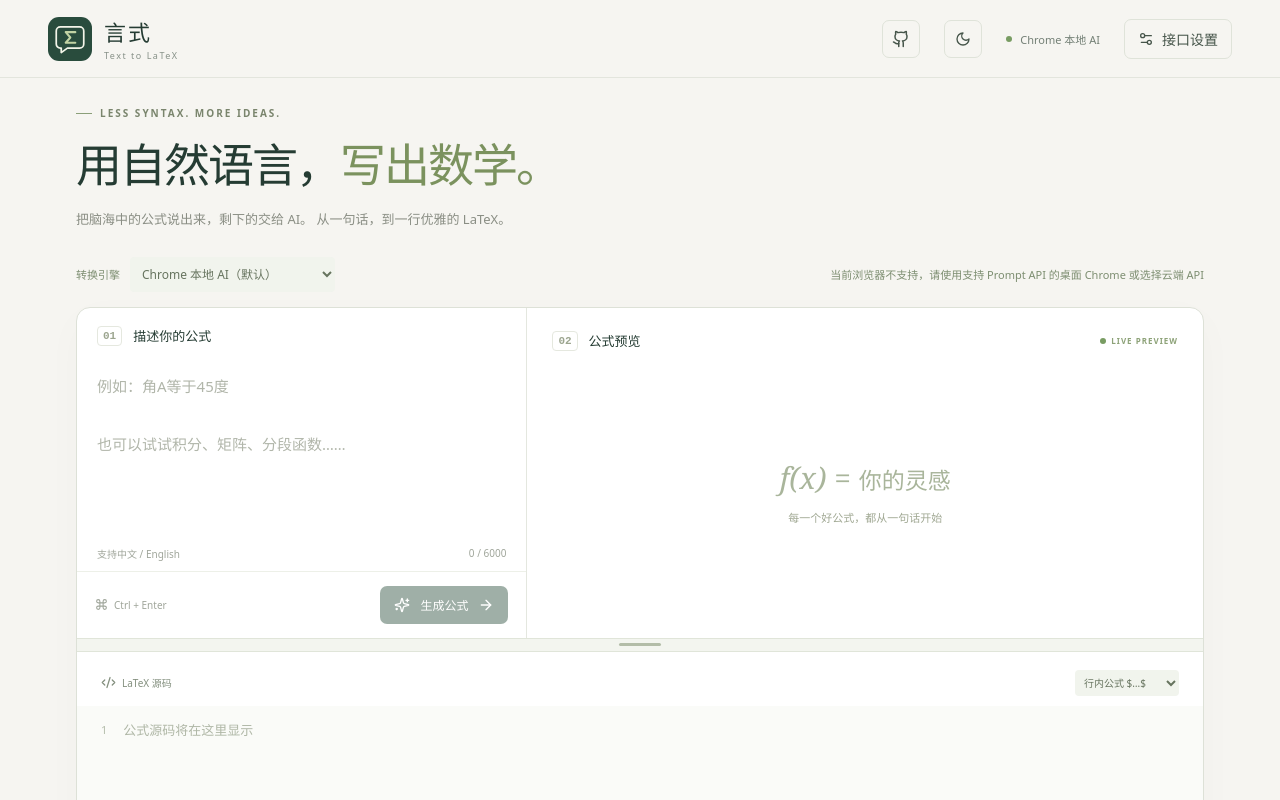
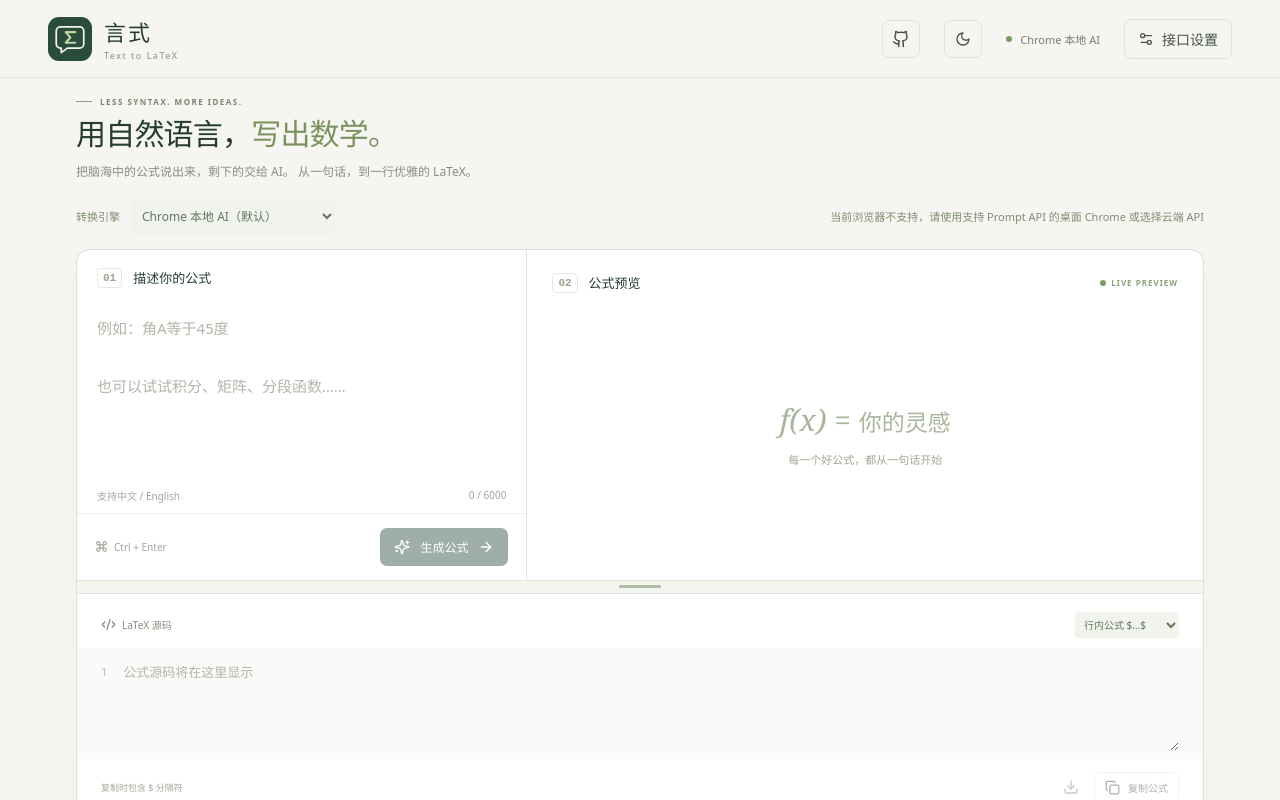
Before and after one commit to charley008/txt2latex, a React (Vite) app: page / in a window 1280 px wide. Shown: the top 800 px of the page. Built offline with nearby package versions, Linux system fonts and the light colour scheme.

Commit message:
Compact hero typography to prioritize formula workspace

```diff
--- a/src/style.css
+++ b/src/style.css
@@ -95,3 +95,7 @@
 [data-theme="dark"] .outline,[data-theme="dark"] select,[data-theme="dark"] .example-grid button,[data-theme="dark"] .history-items button{color:#e9eee5}
 [data-theme="dark"] .example-grid small,[data-theme="dark"] .example-grid button>svg,[data-theme="dark"] .section-label>button,[data-theme="dark"] .footer-logo,[data-theme="dark"] .brand b>span,[data-theme="dark"] .line-no,[data-theme="dark"] .icon-button{color:#bcc9b5}
 [data-theme="dark"] .live,[data-theme="dark"] .eyebrow,[data-theme="dark"] .step{color:#bbd39f}
+
+.hero{padding:18px 0 18px}.hero h1{font-size:30px;line-height:1.35;letter-spacing:-.8px;margin:7px 0 7px}.hero .eyebrow{font-size:8px;letter-spacing:1.5px}.hero p{font-size:12px;line-height:1.6}
+@media(min-width:1500px){.hero{padding-top:20px}}
+@media(max-width:620px){.hero{padding:16px 0}.hero h1{font-size:25px}.hero p{font-size:11px}}
```
